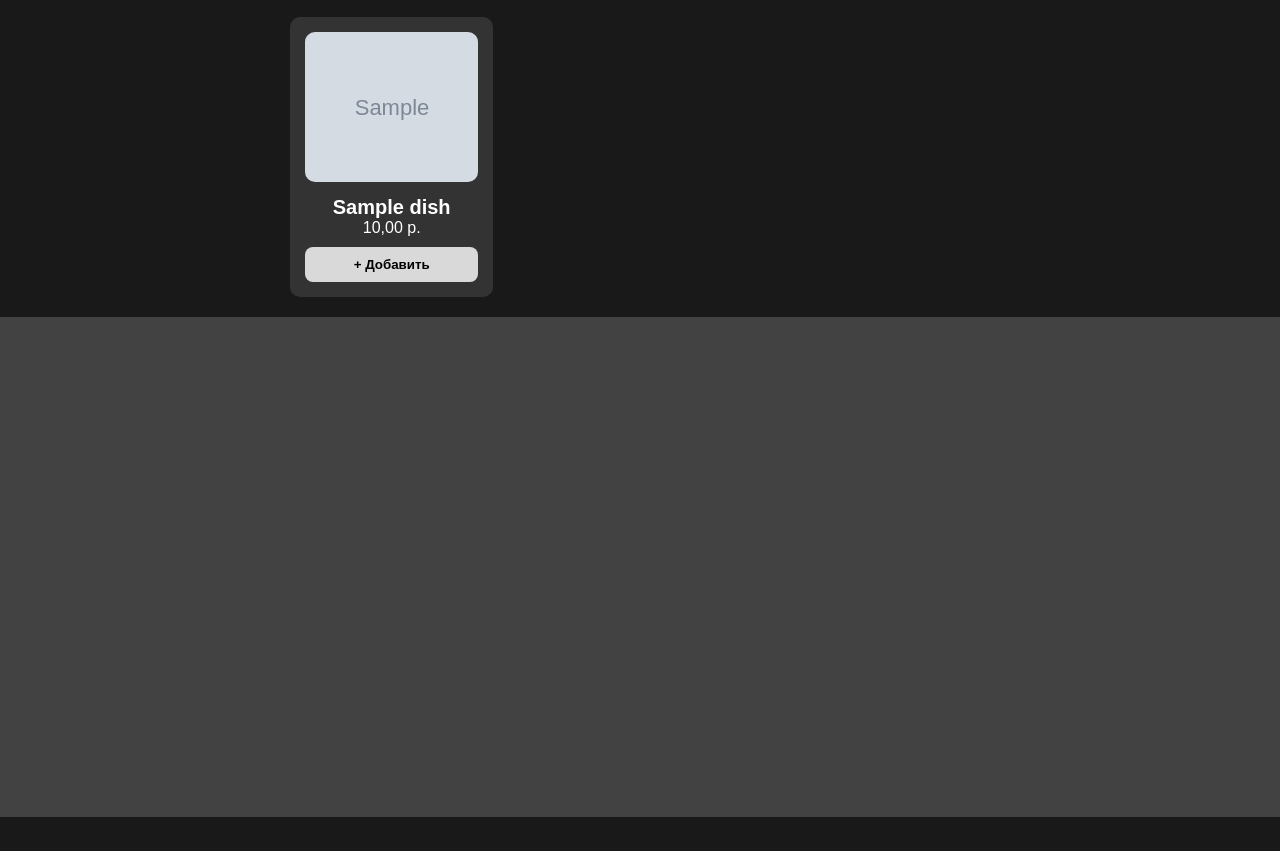
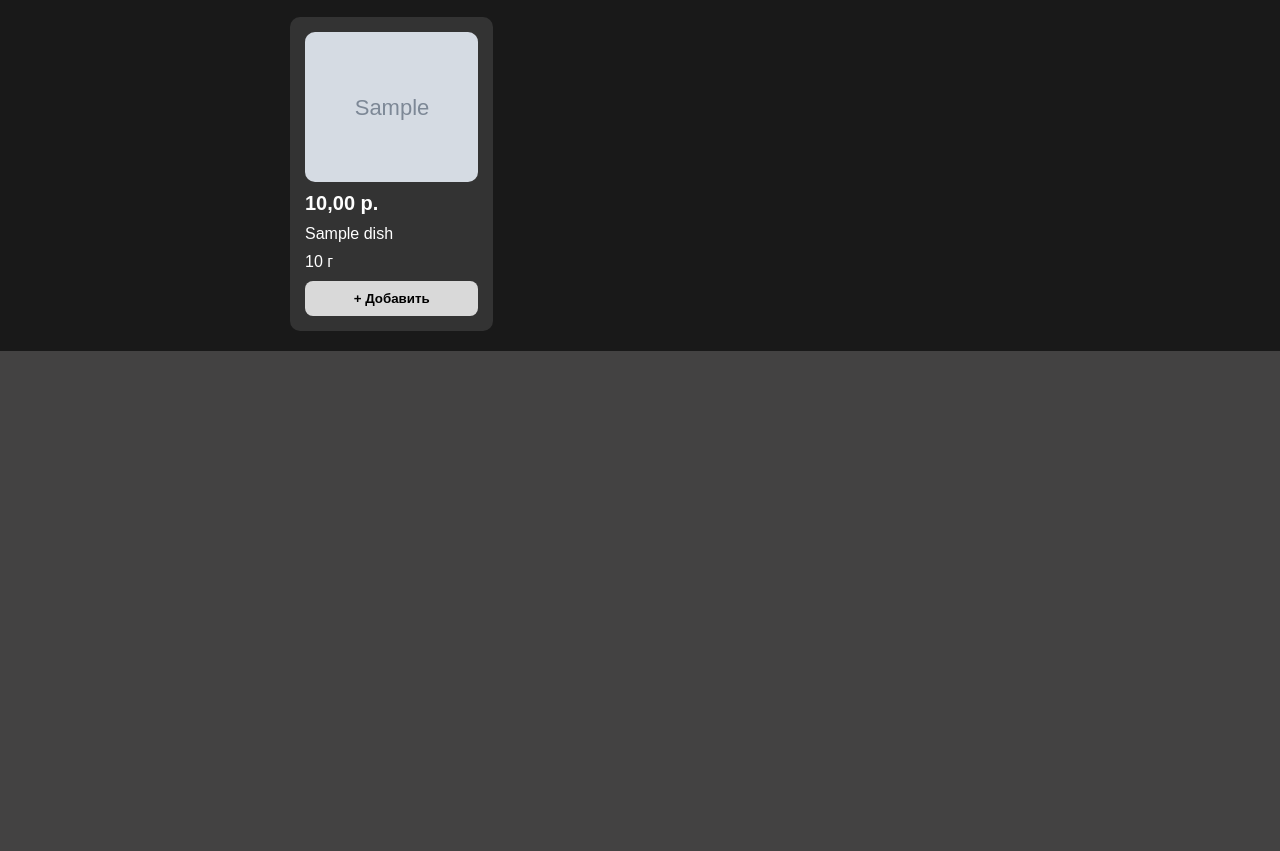
Before and after one commit to kathlleen/yum-env, a Django app: a page that uses yum/templates/includes/included_cart.html in a window 1280 px wide. Shown: the part 472-1323 px from the top of the page. Before the commit the page ends 1289 px from the top, so only its background shows below. Run offline with Django 4.2, Linux system fonts and the light colour scheme; tables that the repository leaves empty hold one stand-in row (values such as "Sample post"); grey boxes marked "Sample" are stand-in pictures.

Commit message:
Fixed rest-cart frontend, truncate for dishes

```diff
--- a/yum/menu/templates/menu/restaurant_menu.html
+++ b/yum/menu/templates/menu/restaurant_menu.html
@@ -56,8 +56,9 @@
                 <img src="{% static 'images/no-photo.jpg' %}" alt="Not found image">
                 {% endif %}
                 <div class="card-content">
-                    <h3>{{ dish.name }}</h3>
-                    <p>{{ dish.price }} р.</p>
+                    <h3>{{ dish.price }} p.</h3>
+                    <p class="truncate">{{ dish.name }}</p>
+                    <p>{{ dish.weight }} г</p>
                     <a href="{% url 'cart:cart_add' dish.id %}" class="add-to-cart" data-dish-id="{{ dish.id }}">
                         {% csrf_token %}
                         <button class="btn">+ Добавить</button>
--- a/yum/static/css/rest-style.css
+++ b/yum/static/css/rest-style.css
@@ -37,6 +37,14 @@ a {
     font-size: 15px;
     font-weight: bold;
     text-decoration: none;
+}
+
+.truncate {
+  display: -webkit-box;
+  -webkit-line-clamp: 2;
+  -webkit-box-orient: vertical;
+  overflow: hidden;
+  text-overflow: ellipsis;
 }
 
 
@@ -253,7 +261,12 @@ aside {
     background-color: #333;
     padding: 15px;
     border-radius: 10px;
-    text-align: center;
+    text-align: left;
+
+    display: flex; /* Включаем flexbox для карточки */
+    flex-direction: column; /* Выстраиваем элементы вертикально */
+    justify-content: space-between; /* Разделяем пространство между элементами */
+    height: 100%; /* Делаем карточку гибкой по высоте */
 }
 
 .card img {
@@ -265,6 +278,12 @@ aside {
 
 .card-content {
     margin-top: 10px;
+
+    flex-grow: 1; /* Позволяет контенту занимать оставшееся пространство */
+    display: flex; /* Flexbox внутри контентного блока */
+    flex-direction: column; /* Выстраиваем элементы по вертикали */
+    justify-content: space-between; /* Убедимся, что кнопка расположена внизу */
+    gap: 10px;
 }
 
 .card button {
@@ -277,7 +296,10 @@ aside {
     font-weight: bold;
     width: 100%;
     border-radius: 8px;
+
+    margin-top: auto; /* "Прижимаем" кнопку к нижней части карточки */
 }
+
 
 /* Корзина */
 .cart {
@@ -293,14 +315,18 @@ aside {
 }
 
 .cart .image-container {
-    width: 130px;
+    width: 100px;
     height: 80px;
     position: relative;
     margin-right: 10px;
+    overflow: hidden;
 }
 
 .cart-item img {
-    width: 100%;
+    position: absolute; /* Абсолютное позиционирование */
+    top: 0;
+    left: 0;
+    width: 100%; /* Растягиваем по ширине контейнера */
     height: 100%;
     object-fit: cover;
     border-radius: 10px;
@@ -308,9 +334,10 @@ aside {
 }
 
 .cart-item-info {
+    width: 150px;
     display: flex;
     flex-direction: column;
-    justify-content: space-between
+    justify-content: space-between;
 }
 
 .cart-item-info button {
@@ -322,7 +349,7 @@ aside {
 }
 
 .cart input {
-    width: 40px;
+    width: 25px;
     height: 25px;
     border-radius: 5px;
     border: none;
@@ -335,7 +362,7 @@ aside {
 
 .quantity button, .quantity input {
     padding: 5px;
-    margin: 0 5px;
+    margin-right: 10px;
 }
 
 .cart-summary {
@@ -358,6 +385,11 @@ aside {
 
 }
 
+.remove-from-cart {
+    margin-left: auto;
+    padding-left: 10px;
+}
+
 footer {
     background-color: #434242;
     height: 500px;
--- a/yum/static/css/style.css
+++ b/yum/static/css/style.css
@@ -213,7 +213,7 @@ section {
     border-radius: 15px;
     position: relative;
     height: 190px;
-    background-color: rgba(116, 116, 116, 70%);
+    background-color: #434242;
     box-shadow: 10px 10px 30px rgba(0, 0, 0, 1);
 
 }
--- a/yum/templates/includes/included_cart.html
+++ b/yum/templates/includes/included_cart.html
@@ -16,7 +16,7 @@
             {% endif %}
         </div>
         <div class="cart-item-info">
-            <p>{{ cart.dish.name }}</p>
+            <p class="truncate">{{ cart.dish.name }}</p>
             <span>{{ cart.dish.price }} р.</span>
 
             <div class="quantity">
```
Also changed, not shown: yum/media/dishes_images/воппер_джуниор.jpg (added), yum/media/dishes_images/гамбургер.jpg (added), yum/media/dishes_images/гранд_чиз_двойной.webp (added), yum/media/dishes_images/картофель_по_деревенски.jpg (added), yum/media/dishes_images/картофель_по_деревенски_EgNLEXZ.jpg (added), yum/media/dishes_images/кинг_букет.jpg (added), yum/media/dishes_images/кинг_фри.webp (added), yum/media/dishes_images/сырные_медальоны.png (added), yum/media/dishes_images/цезарь_кинг.jpg (added), yum/media/dishes_images/чизбургер_двойной.jpg (added), yum/media/restaurants_images/bk.jpeg (added), yum/media/restaurants_images/васильки.jpg (added), yum/media/restaurants_images/невинный_бар.jpeg (added), yum/menu/migrations/0004_alter_dish_image.py (added), 2 more files.
